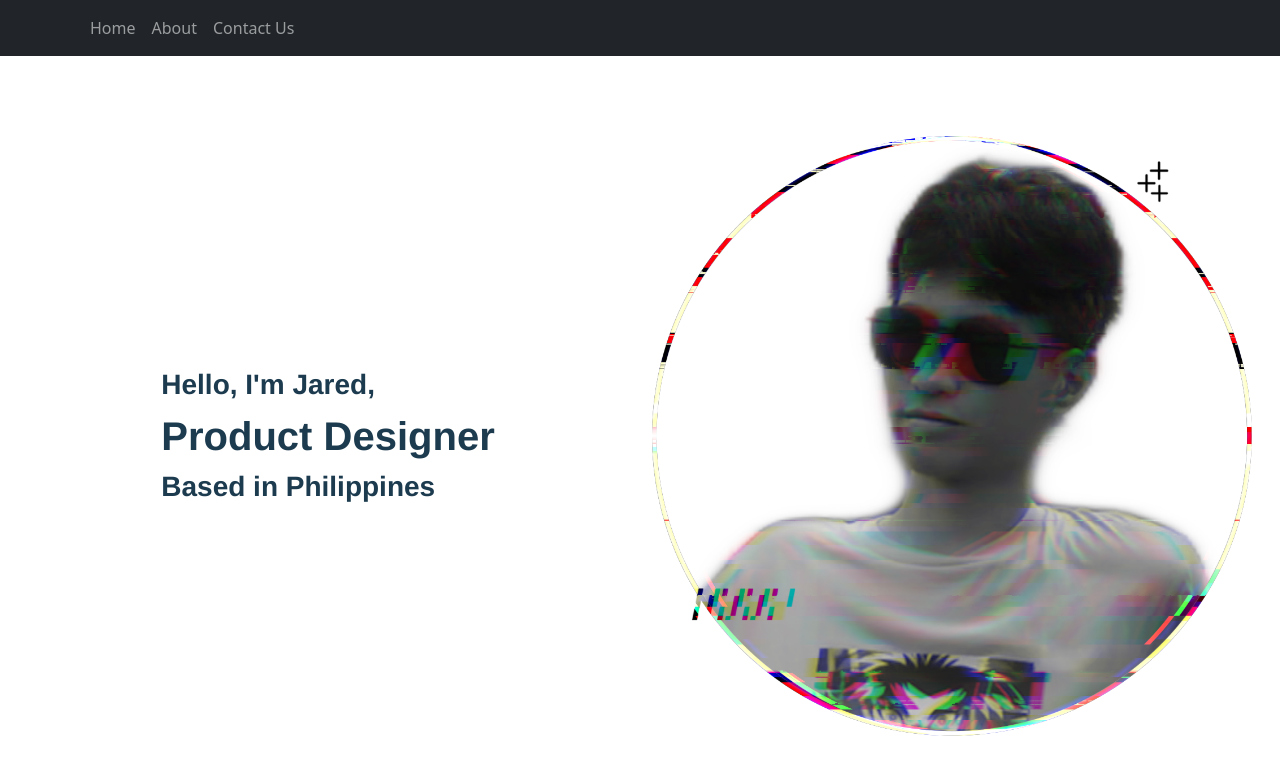
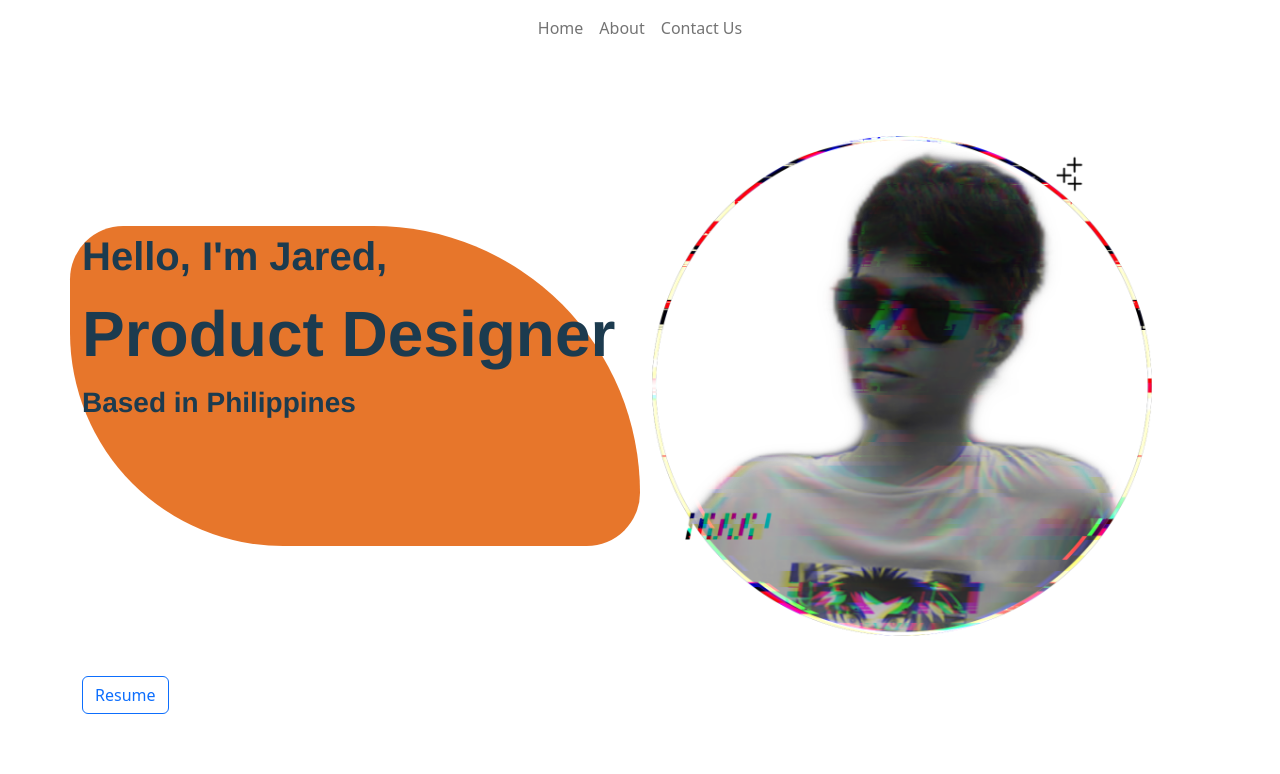
Before and after one commit to jaredkristopher/myportfolio, a React (Create React App) app: page / in a window 1280 px wide. Shown: the top 774 px of the page. Built offline with nearby package versions, Linux system fonts and the light colour scheme.

Commit message:
Added Radius Designs

```diff
--- a/src/Components/About/index.js
+++ b/src/Components/About/index.js
@@ -19,10 +19,10 @@ class About extends React.Component {
     render() {
 
         return (
-            <div style={{ background: "#D3D3D3" , width:"100%"}}>
+            <div style={{width:"100%"}}>
                 <Container>
                     <Row style={{ justifyContent: 'center', display:'flex' }}>
-                        <Col sm={4} style={{ minWidth:"50vh" }}  className="bg-main" >
+                        <Col sm={4} style={{ minWidth:"50vh",borderTopRightRadius:"50vh",borderTopLeftRadius:"10vh"}}  className="bg-main" >
                             <Container>
                                 <div style={{ marginTop: "100px" }} className="title-name title">{this.state.Name[0]}</div>
                                 <div className="title-name title">{this.state.Name[1]} </div>
--- a/src/Components/Navbar.js
+++ b/src/Components/Navbar.js
@@ -9,8 +9,8 @@ class NavbarComponent extends React.Component {
   render() {
     return (
       <Navbar
-        bg="dark"
-        variant="dark"
+        // bg="dark"
+        variant="light"
         collapseOnSelect
         expand="lg"
         style={{ width: "100%" }}
@@ -22,7 +22,7 @@ class NavbarComponent extends React.Component {
 
           <Navbar.Toggle aria-controls="responsive-navbar-nav" />
             <Navbar.Collapse id="responsive-navbar-nav">
-            <Nav className="mr-auto">
+            <Nav className="mx-auto ">
               <Nav.Link as={Link} to="/">
                 Home
               </Nav.Link>
--- a/src/Components/Text2.js
+++ b/src/Components/Text2.js
@@ -9,8 +9,7 @@ function TextComponent2(props) {
         color: props.color,
         fontWeight: props.fontWeight == null ? "bold" : props.fontWeight,
         letterSpacing: props.spacing ? "1px" : 0,
-        minWidth:"10vh",
-        whiteSpace: "nowrap"}}
+        }}
       className="details-light"
     >
       {props.text}
--- a/src/Components/Welcome/index.js
+++ b/src/Components/Welcome/index.js
@@ -1,21 +1,21 @@
-import Container from 'react-bootstrap/Container';
-import Row from 'react-bootstrap/Row';
-import Col from 'react-bootstrap/Col';
-import '../../App.css';
-import TextComponent from '../Text2';
-import React from 'react';
-import Sidebar from './sidebar';
-import './Dashboard.css';
-import Cover from '../../Assets/images/jared.png';
-
+import Container from "react-bootstrap/Container";
+import Row from "react-bootstrap/Row";
+import Col from "react-bootstrap/Col";
+import "../../App.css";
+import TextComponent from "../Text2";
+import React from "react";
+import Sidebar from "./sidebar";
+import "./Dashboard.css";
+import Cover from "../../Assets/images/jared.png";
+import { Button, Nav } from "react-bootstrap";
+import { Link } from "react-router-dom";
 
 class Welcome extends React.Component {
-
   constructor(props) {
     super(props);
     this.state = {
-            Title: 'Software Engineer',
-            Name: ['Jared', 'Kristopher', 'Ong'],
+      Title: "Software Engineer",
+      Name: ["Jared", "Kristopher", "Ong"],
     };
   }
 
@@ -23,22 +23,50 @@ class Welcome extends React.Component {
     return (
       <div>
         <Container>
-                    <div className='d-flex aligh-items-center justify-content-center header' style={{marginTop:"10vh"}}>
+          <div
+            className="d-flex aligh-items-center justify-content-center header"
+            style={{ marginTop: "10vh" }}
+          >
             <Row>
-                            <Col sm={6} style={{alignSelf:"center"}}>
-                            <TextComponent text={"Hello, I'm Jared,"} fontSize="3.5vh" color={"#1C3B4F"} />
-                            <TextComponent text={"Product Designer"} fontSize="5vh" color={"#1C3B4F"} />
-                            <TextComponent text={"Based in Philippines"} fontSize="3.5vh"  color={"#1C3B4F"} />
-
+              <Col
+                sm={6}
+                className="bg-main"
+                style={{
+                  alignSelf: "center",
+                  borderTopLeftRadius: "10vh",
+                  borderTopRightRadius: "50vh",
+                  borderBottomLeftRadius: "40vh",
+                  borderBottomRightRadius: "10vh",
+                  minHeight:"40vh"
+                }}
+              >
+                <TextComponent
+                  text={"Hello, I'm Jared,"}
+                  fontSize="5vh"
+                  color={"#1C3B4F"}
+                />
+                <TextComponent
+                  text={"Product Designer"}
+                  fontSize="8vh"
+                  color={"#1C3B4F"}
+                />
+                <TextComponent
+                  text={"Based in Philippines"}
+                  fontSize="3.5vh"
+                  color={"#1C3B4F"}
+                />
               </Col>
 
-                            <Col sm={6} style={{alignSelf:"center"}}>
-                            <img variant="top" src={Cover} height="auto" width="600vh"/>
+              <Col sm={6} style={{ alignSelf: "center" }}>
+                <img variant="top" src={Cover} height="auto" width="500vh" />
               </Col>
+              <Link as={Link} to="/about">
+                <Button style={{ marginTop: "5vh" }} variant="outline-primary">
+                  Resume
+                </Button>
+              </Link>
             </Row>
-
           </div>
-
         </Container>
       </div>
     );
```
Lines whose indentation alone changed are shown as unchanged.
